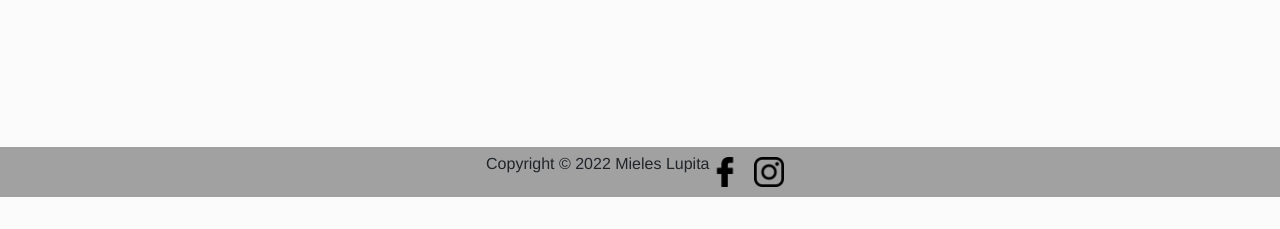
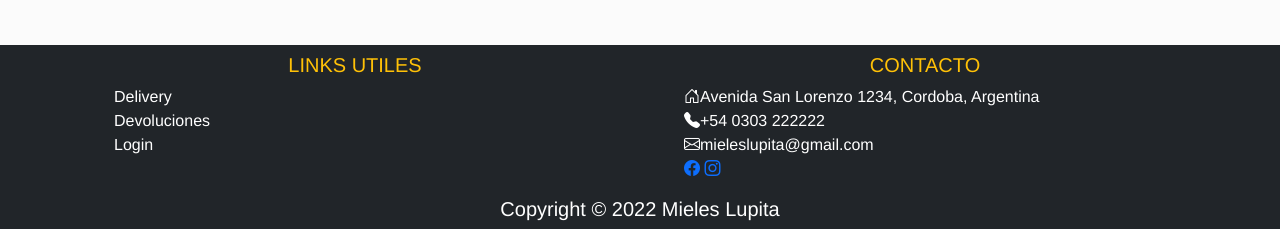
Before and after one commit to IgnacioMarucco/static_website, a plain HTML site: page index.html in a window 1280 px wide. Shown: the part 1450-1679 px from the top of the page. Before the commit the page ends 1647 px from the top, so only its background shows below. Drawn offline with nearby package versions, Linux system fonts and the light colour scheme; a web font is replaced by a local one.

Commit message:
Reworked footer

```diff
--- a/index.html
+++ b/index.html
@@ -6,6 +6,8 @@
     <meta name="viewport" content="width=device-width, initial-scale=1.0">
     <!-- Bootstrap -->
     <link href="https://cdn.jsdelivr.net/npm/bootstrap@5.1.3/dist/css/bootstrap.min.css" rel="stylesheet" integrity="sha384-1BmE4kWBq78iYhFldvKuhfTAU6auU8tT94WrHftjDbrCEXSU1oBoqyl2QvZ6jIW3" crossorigin="anonymous">
+    <!-- Bootstrap Icons -->
+    <link rel="stylesheet" href="https://cdn.jsdelivr.net/npm/bootstrap-icons@1.8.1/font/bootstrap-icons.css">
     <!-- My CSS -->
     <link rel="stylesheet" href="main.css">
     <title>Mieles Lupita</title>
@@ -129,11 +131,37 @@
             </section>
         </main>
         <!-- Footer. Redes sociales . -->
-        <footer class="footer">
-            <p class="texto">Copyright &copy; 2022 Mieles Lupita</p>
-            <div class="rrssLinks">
-                <a  href="https://www.facebook.com/" target="_blank"><img class="socialLogo" src="public/logo_facebook.png" alt=""></a>
-                <a  href="https://www.instagram.com/" target="_blank"><img class="socialLogo" src="public/logo_instagram.png" alt=""></a>
+        <footer class="footer bg-dark text-white pt-2 mt-5">
+            <div class="container">
+                <div class="row">
+                    <div class="col-12 col-md-6 text-left">
+                        <h5 class="text-uppercase font-weight-bold text-warning">Links Utiles</h5>
+                        <ul>
+                            <li>Delivery</li>
+                            <li>Devoluciones</li>
+                            <li>Login</li>
+                        </ul>
+                    </div>
+                    <div class="col-12 col-md-6">
+                        <h5 class="text-uppercase font-weight-bold text-warning">Contacto</h5>
+                        <ul>
+                            <li><i class="bi bi-house-door"></i>Avenida San Lorenzo 1234, Cordoba, Argentina</li>
+                            <li><i class="bi bi-telephone-fill"></i>+54 0303 222222</li>
+                            <li><i class="bi bi-envelope"></i>mieleslupita@gmail.com</li>
+                            <li>
+                                <div class="rrss">
+                                    <a href="https://www.facebook.com/" target="_blank"><i class="bi bi-facebook"></i></a>
+                                    <a href="https://www.instagram.com/" target="_blank"><i class="bi bi-instagram"></i></a>
+                                </div>
+                            </li>
+                        </ul>
+                    </div>
+                </div>
+                <div class="row">
+                    <div class="col-12">
+                        <h5>Copyright &copy; 2022 Mieles Lupita</h5>
+                    </div>
+                </div>
             </div>
         </footer>
     </div>
--- a/main.css
+++ b/main.css
@@ -8,11 +8,8 @@
 /*Estilos Presentes en todas las paginas del sitio: */
 body {
     background-color: #FBFBFB;
-    position: relative;
+    /* position: relative; */
     min-height: 100vh;
-}
-main {
-    padding-bottom: 200px;
 }
 img {
     max-width: 100%;
@@ -49,24 +46,11 @@ img {
     width: 60px;
 }
 /* FOOTER */
-footer {
-    width: 100%;
-    display: flex;
-    flex-flow: row wrap;
-    justify-content: center;
-    align-items: center;
-
-    background-color: rgb(161, 161, 161);
-
-    position: absolute;
-    bottom: 0;
+footer ul{
+    list-style-type: none;
 }
-.socialLogo {
-    height: 50px;
-    padding: 10px 10px 10px 0 ;
-}
-.socialLogo:hover{
-    transform: scale(1.1);
+footer h5 {
+    text-align: center;
 }
 /* Estilos de Paginas */
 /* INDEX */
```
